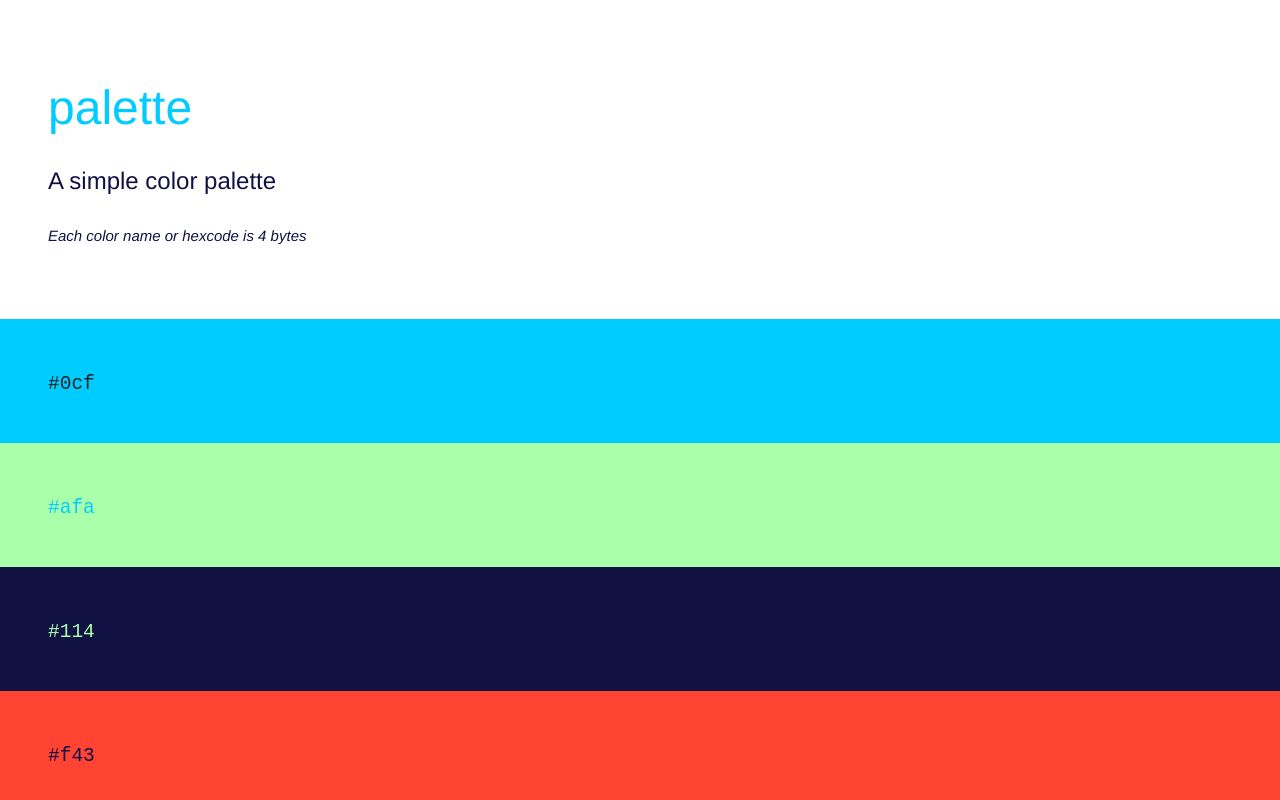
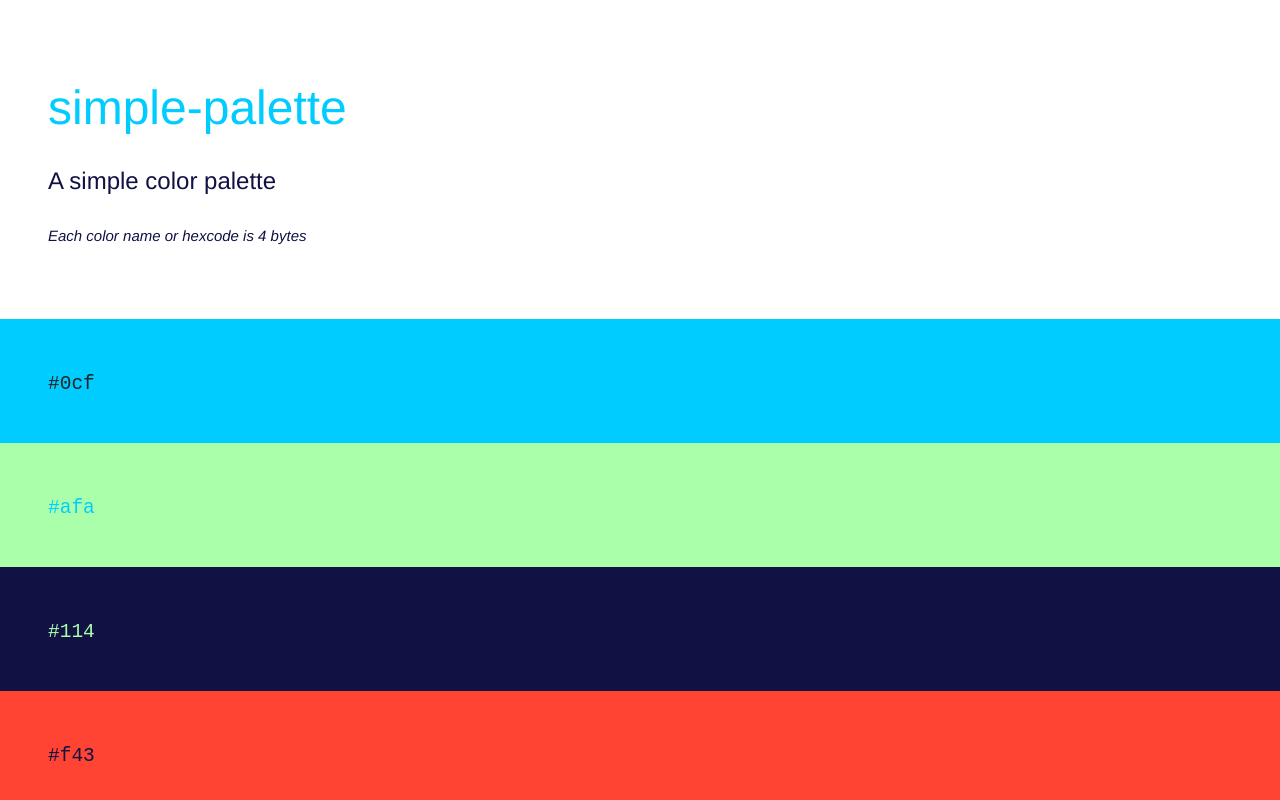
Before and after one commit to chrisnager/palette, a website: page index.html in a window 1280 px wide. Shown: the top 800 px of the page. Drawn offline with Linux system fonts and the light colour scheme.

Commit message:
Update to simple-palette

```diff
--- a/index.html
+++ b/index.html
@@ -2,7 +2,7 @@
 <html lang="en">
     <head>
         <meta charset="utf-8">
-        <title>palette</title>
+        <title>simple-palette</title>
         <meta title="description" content="A simple color palette">
         <meta title="author" content="Chris Nager">
         <meta name="viewport" content="width=device-width,initial-scale=1">
@@ -10,13 +10,13 @@
     </head>
     <body>
         <header>
-            <h1><a href="//github.com/chrisnager/palette">palette</a></h1>
+            <h1><a href="//github.com/chrisnager/simple-palette">simple-palette</a></h1>
             <p>A simple color palette</p>
             <p><i>Each color name or hexcode is 4 bytes</i></p>
         </header>
         <main></main>
         <footer>
-            <small><a href="//github.com/chrisnager/palette">github</a> &middot; <a href="//twitter.com/chrisnager">@chrisnager</a></small>
+            <small><a href="//github.com/chrisnager/simple-palette">github</a> &middot; <a href="//twitter.com/chrisnager">@chrisnager</a></small>
         </footer>
 
         <script>
```
Also changed, not shown: package.json (+4 -4 lines), README.md, simple-palette.json (renamed from palette.json), simple-palette.png (renamed from palette.png).
